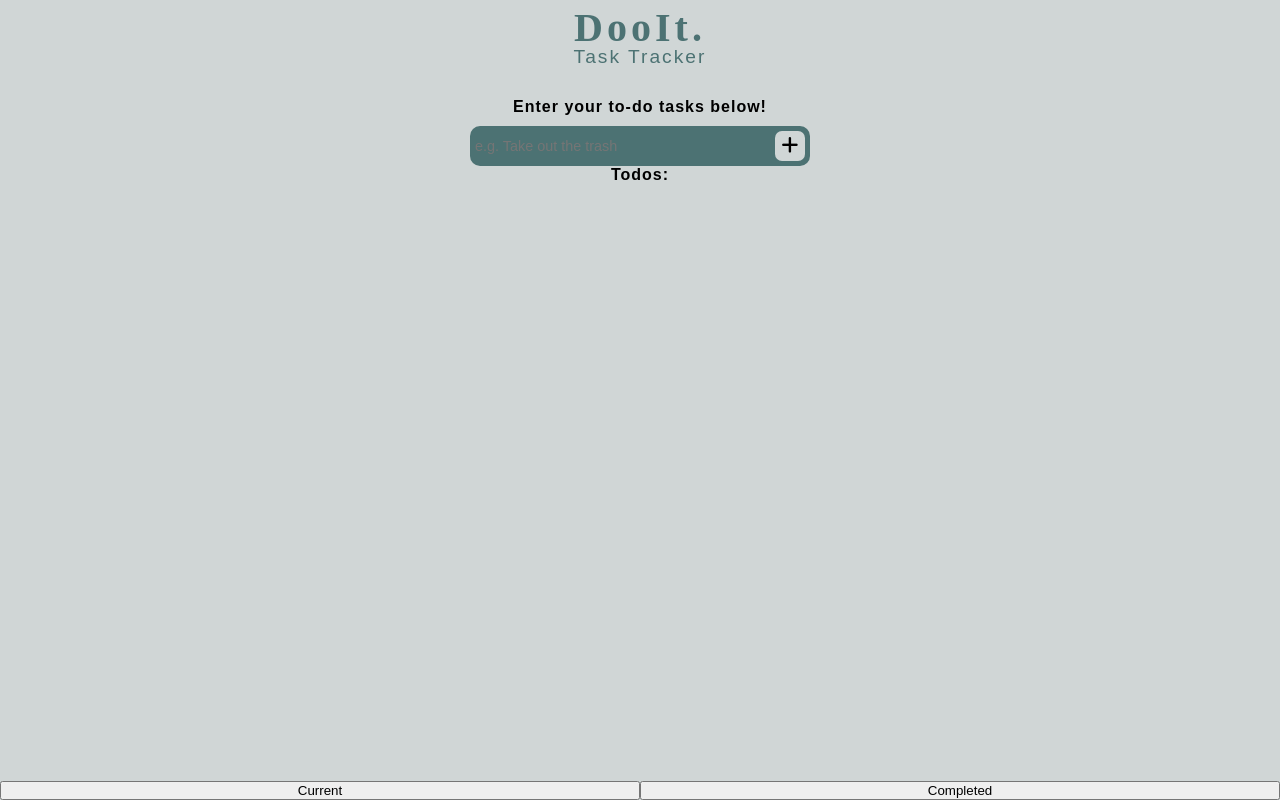
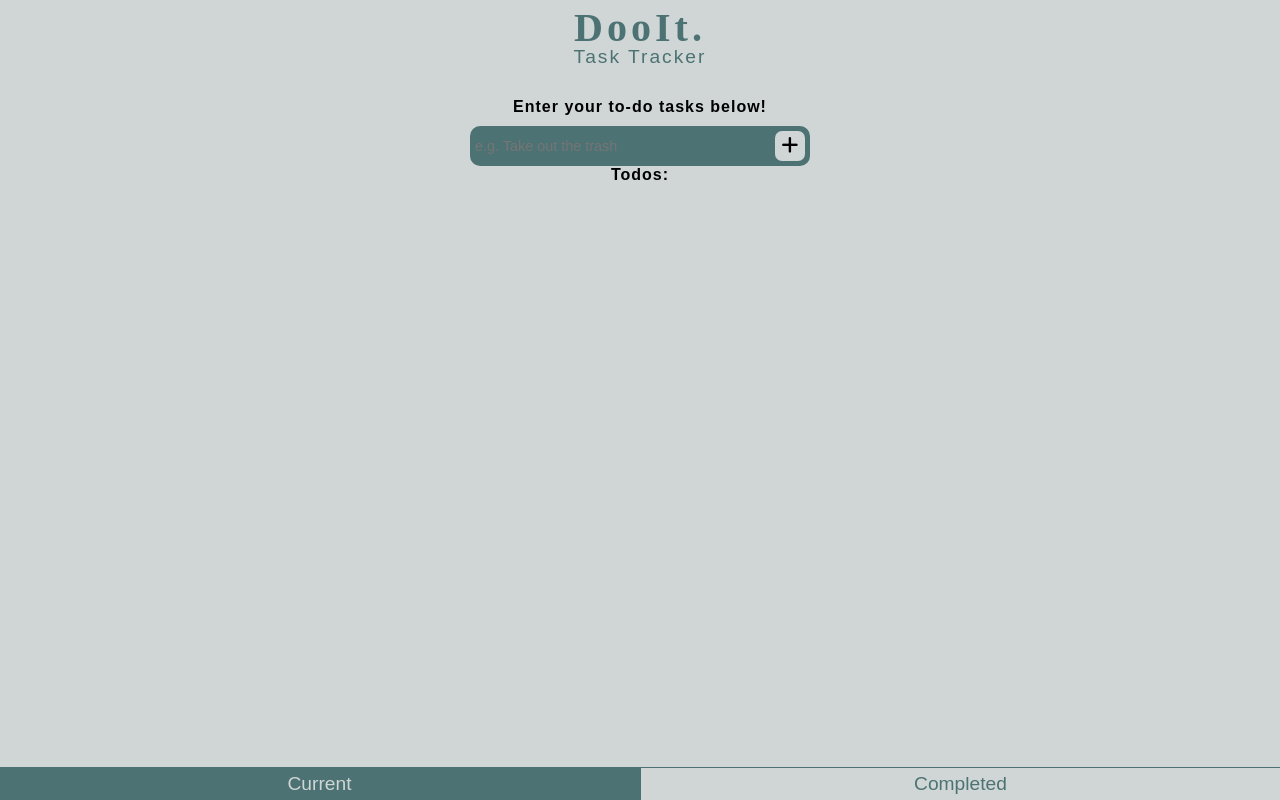
Before and after one commit to jacobWhisler/DooIt., a React (Vite) app: page / in a window 1280 px wide. Built offline with nearby package versions, Linux system fonts and the light colour scheme.

Commit message:
bottom bar toggle between current and completed

```diff
--- a/src/App.jsx
+++ b/src/App.jsx
@@ -7,12 +7,16 @@ import { useState } from "react";
 
 function App() {
   const [currentCompleted, setCurrentCompleted] = useState("current");
+  console.log(currentCompleted);
 
   return (
     <>
       <Header />
       <Main currentCompleted={currentCompleted} />
-      <BottomBar setCurrentCompleted={setCurrentCompleted} />
+      <BottomBar
+        currentCompleted={currentCompleted}
+        setCurrentCompleted={setCurrentCompleted}
+      />
     </>
   );
 }
--- a/src/components/BottomBar/BottomBar.jsx
+++ b/src/components/BottomBar/BottomBar.jsx
@@ -1,14 +1,19 @@
 import React from "react";
 import "./BottomBar.scss";
 
-const BottomBar = ({ setCurrentCompleted }) => {
+const BottomBar = ({ currentCompleted, setCurrentCompleted }) => {
+  console.log(currentCompleted);
   return (
     <div className="bottom-bar-container">
       <button
         onClick={() => {
           setCurrentCompleted("current");
         }}
-        className="bottom-bar-btn current"
+        className={
+          currentCompleted === "current"
+            ? "bottom-bar-btn current active"
+            : "bottom-bar-btn current"
+        }
       >
         Current
       </button>
@@ -16,7 +21,11 @@ const BottomBar = ({ setCurrentCompleted }) => {
         onClick={() => {
           setCurrentCompleted("completed");
         }}
-        className="bottom-bar-btn completed"
+        className={
+          currentCompleted === "completed"
+            ? "bottom-bar-btn completed active"
+            : "bottom-bar-btn completed"
+        }
       >
         Completed
       </button>
--- a/src/components/BottomBar/BottomBar.scss
+++ b/src/components/BottomBar/BottomBar.scss
@@ -1,10 +1,27 @@
 .bottom-bar-container {
-    // border: 1px solid red;
+    border-top: 1px solid #4C7273;
 
     position: fixed;
     bottom: 0;
     width: 100%;
     .bottom-bar-btn {
         width: 50%;
+        background: none;
+        border: none;
+        font-size: 1.2rem;
+        padding: 5px 0;
+        color: #4C7273;
+        &.current {
+            border-right: 1px solid #4C7273;
+            cursor: pointer;
+        }
+        &.completed {
+            border-left: 1px solid #4C7273;
+            cursor: pointer;
+        }
+        &.active {
+            background: #4C7273;
+            color: #D0D6D6;
+        }
     }
 }
--- a/src/components/Main/Main.jsx
+++ b/src/components/Main/Main.jsx
@@ -23,12 +23,12 @@ const Main = ({ currentCompleted }) => {
       </div>
       {currentCompleted === "current" && (
         <div className="todos-container">
-          <h4 class="todo-header">Todos:</h4>
+          <h4 className="todo-header">Todos:</h4>
         </div>
       )}
       {currentCompleted === "completed" && (
         <div className="completed-todos-container">
-          <h4 class="todo-header">Completed Todos:</h4>
+          <h4 className="todo-header">Completed Todos:</h4>
         </div>
       )}
     </div>
```
